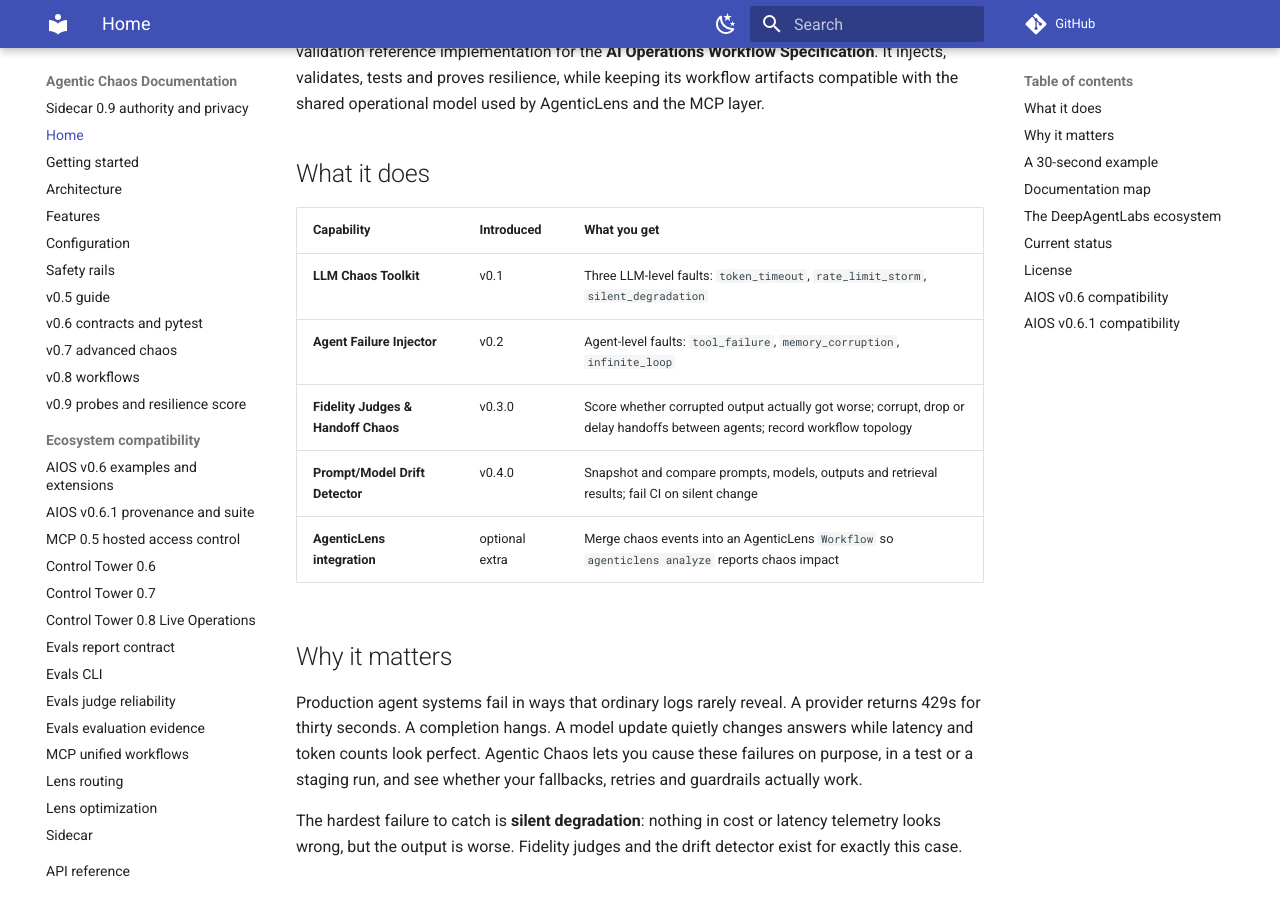
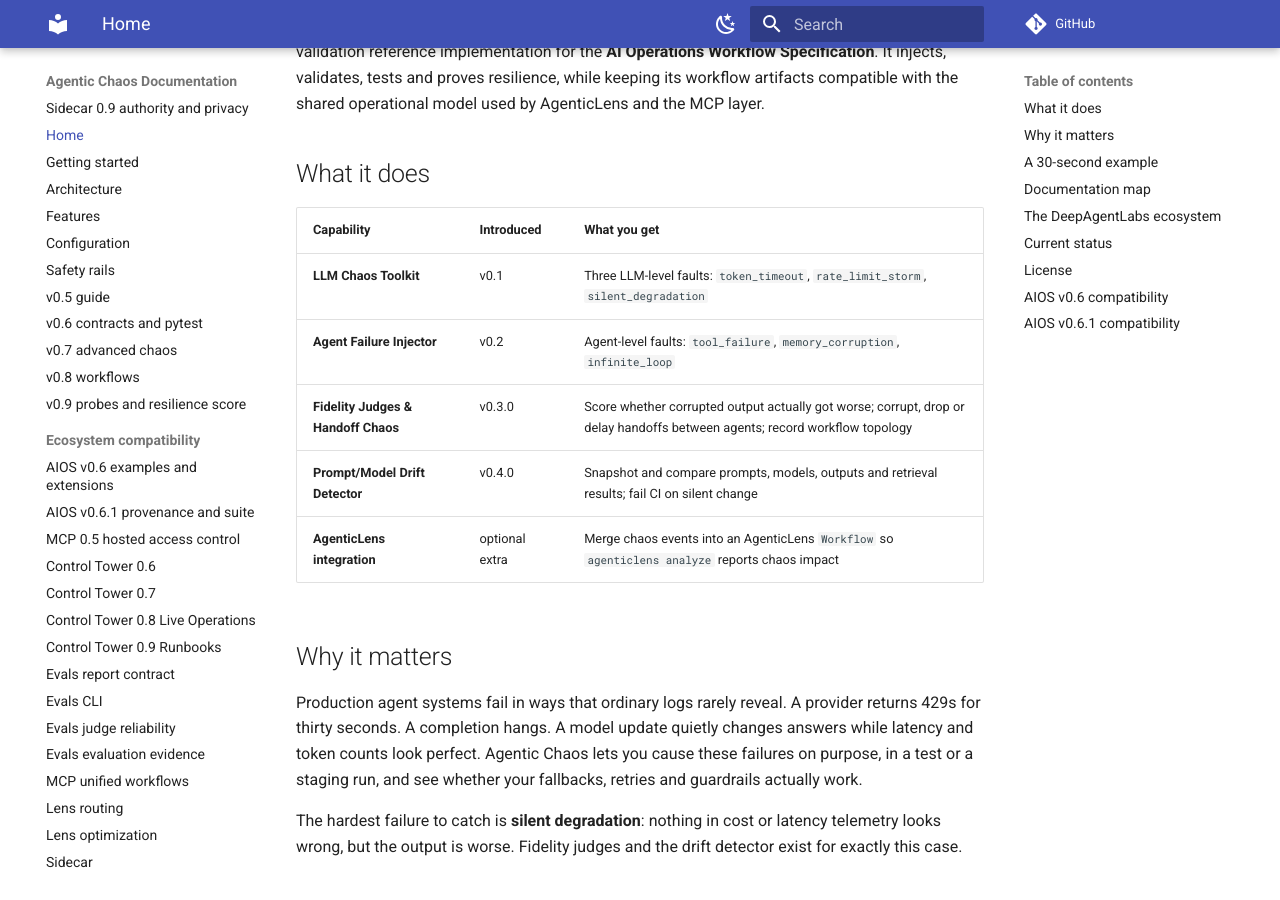
Before and after one commit to DeepAgentLabs/agentic-chaos, an MkDocs documentation site: the page built from docs/index.md, in a window 1280 px wide and 900 px high, scrolled down 411 px. Built offline with MkDocs 1.6.1 and Material for MkDocs 9.7.7, drawn with Linux system fonts in a browser that asks for light colours; comment, search, counter and statistics services are not loaded.

Commit message:
docs(nav): expose Tower 0.9 runbooks in published navigation

```diff
--- a/mkdocs.yml
+++ b/mkdocs.yml
@@ -73,6 +73,7 @@ nav:
       - Control Tower 0.6: control-tower-0.6.md
       - Control Tower 0.7: tower-0.7-fleet-operations.md
       - Control Tower 0.8 Live Operations: tower-0.8-live-operations.md
+      - Control Tower 0.9 Runbooks: tower-0.9-runbooks.md
       - Evals report contract: evals-report-contract.md
       - Evals CLI: evals-0.8-cli.md
       - Evals judge reliability: evals-0.9-judge-reliability.md
```
